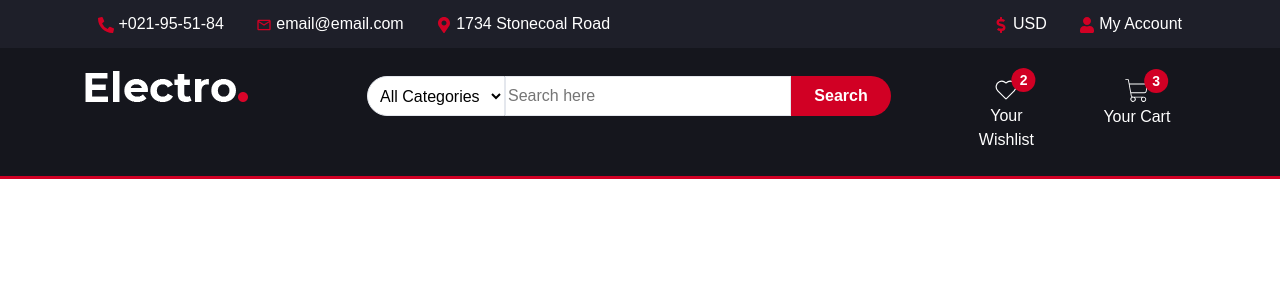
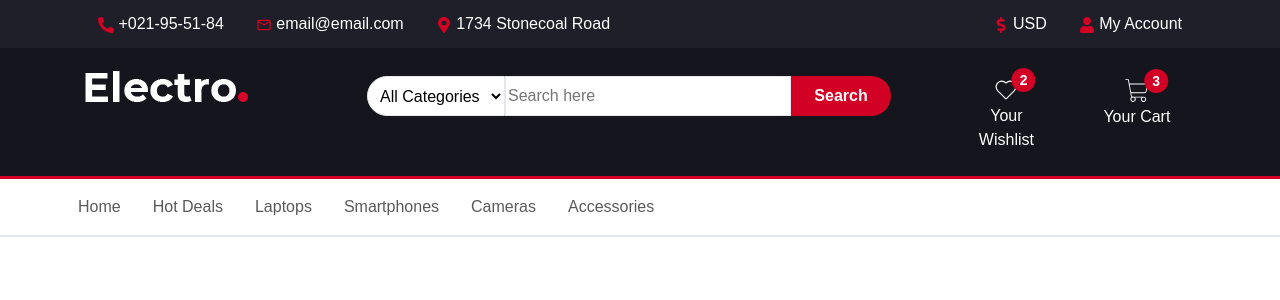
Before and after one commit to quy12022002/QUY-Shop, a React (Vite) app: page / in a window 1280 px wide. Shown: the top 300 px of the page. Built offline with nearby package versions, Linux system fonts and the light colour scheme.

Commit message:
fix: add navbar in header.tsx

```diff
--- a/src/App.scss
+++ b/src/App.scss
@@ -1,3 +1,10 @@
+// Variables
+$navbar-bg: #fff;
+$navbar-shadow: 0 2px 10px rgba(0, 0, 0, 0.1);
+$navbar-z-index: 1000;
+$transition-speed: 0.3s;
+$menu-width: 280px;
+
 body {
   font-family: sans-serif !important;
   font-weight: 400 !important;
@@ -5,8 +12,6 @@ body {
 
   /* Header */
   header {
-    border-bottom: 3px solid #d10024;
-
     #top-header {
       background-color: #1e1f29;
 
@@ -158,9 +163,6 @@ body {
                     margin-bottom: 0px;
                   }
 
-                  .product-img {
-                  }
-
                   .product-body {
                     .product-name {
                       font-size: 13px;
@@ -228,4 +230,44 @@ body {
   }
 
   /* Navbar */
+  .custom-navbar {
+    border-top: 3px solid #d10024;
+    border-bottom: 2px solid #e4e7ed;
+    padding: 0.5rem 0;
+    background-color: #fff;
+
+    .nav-link {
+      margin: 0 0.5rem;
+
+      &.home {
+        padding-left: 0;
+      }
+    }
+
+    @media (max-width: 768px) {
+      position: fixed;
+      top: 0;
+      left: 0;
+      border: none;
+      padding: 0;
+      background-color: transparent;
+
+      .custom-toggle {
+        box-shadow: none;
+        border-radius: 0;
+        border: none;
+        background-color: #333;
+        color: #e4e7ed;
+        margin-left: 0;
+      }
+
+      .nav-link {
+        margin-left: 0;
+        text-align: start;
+        padding-left: 1rem !important;
+        background-color: #fff;
+        border-bottom: 1px solid #e4e7ed;
+      }
+    }
+  }
 }
--- a/src/App.tsx
+++ b/src/App.tsx
@@ -6,6 +6,7 @@ function App() {
   return (
     <div className="app-container">
       <Header />
+      {/* <Menu /> */}
       <Container></Container>
     </div>
   );
--- a/src/components/layouts/Header.tsx
+++ b/src/components/layouts/Header.tsx
@@ -17,6 +17,7 @@ import {
   FaTimes,
   FaUser,
 } from "react-icons/fa";
+import { FiMenu } from "react-icons/fi";
 import { MdOutlineEmail } from "react-icons/md";
 import { PiShoppingCartThin } from "react-icons/pi";
 
@@ -207,6 +208,45 @@ const Header = () => {
               {/* /ACCOUNT */}
             </Row>
           </Container>
+          <Navbar expand="lg" className="custom-navbar">
+            <Container className="p-0">
+              <Navbar.Toggle
+                aria-controls="basic-navbar-nav"
+                className="custom-toggle"
+              >
+                <Row>
+                  <Col className="col-12 p-0">
+                    <FiMenu />
+                  </Col>
+                  <Col className="col-12 p-0">Menu</Col>
+                </Row>
+              </Navbar.Toggle>
+              <Navbar.Collapse id="basic-navbar-nav">
+                <Nav className="me-auto">
+                  <div className="nav-item">
+                    <Nav.Link href="#home" className="home">
+                      Home
+                    </Nav.Link>
+                  </div>
+                  <div className="nav-item">
+                    <Nav.Link href="#link">Hot Deals</Nav.Link>
+                  </div>
+                  <div className="nav-item">
+                    <Nav.Link href="#link1">Laptops</Nav.Link>
+                  </div>
+                  <div className="nav-item">
+                    <Nav.Link href="#link2">Smartphones</Nav.Link>
+                  </div>
+                  <div className="nav-item">
+                    <Nav.Link href="#link3">Cameras</Nav.Link>
+                  </div>
+                  <div className="nav-item">
+                    <Nav.Link href="#link4">Accessories</Nav.Link>
+                  </div>
+                </Nav>
+              </Navbar.Collapse>
+            </Container>
+          </Navbar>
         </div>
         {/* /MAIN HEADER */}
       </header>
```
